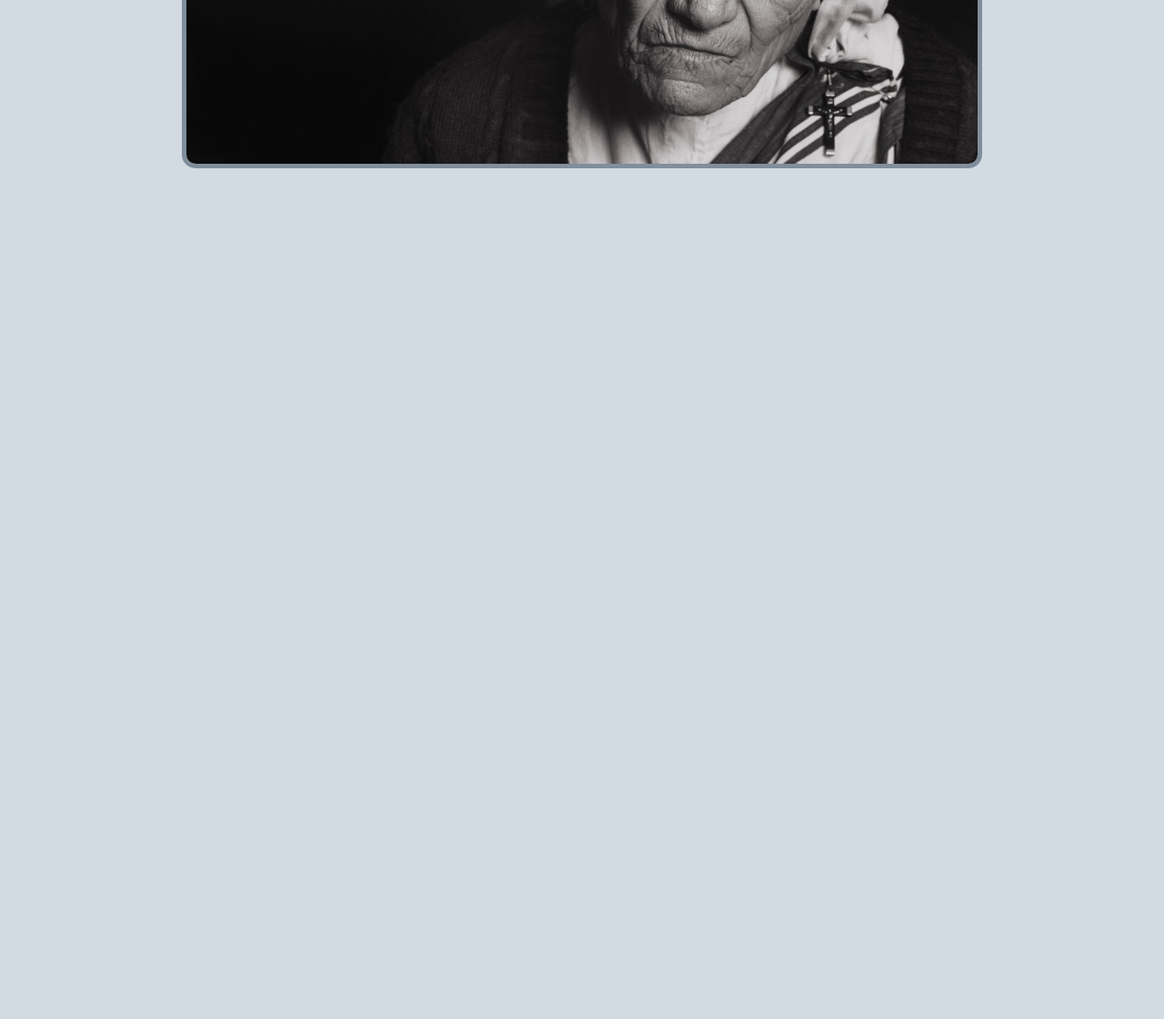
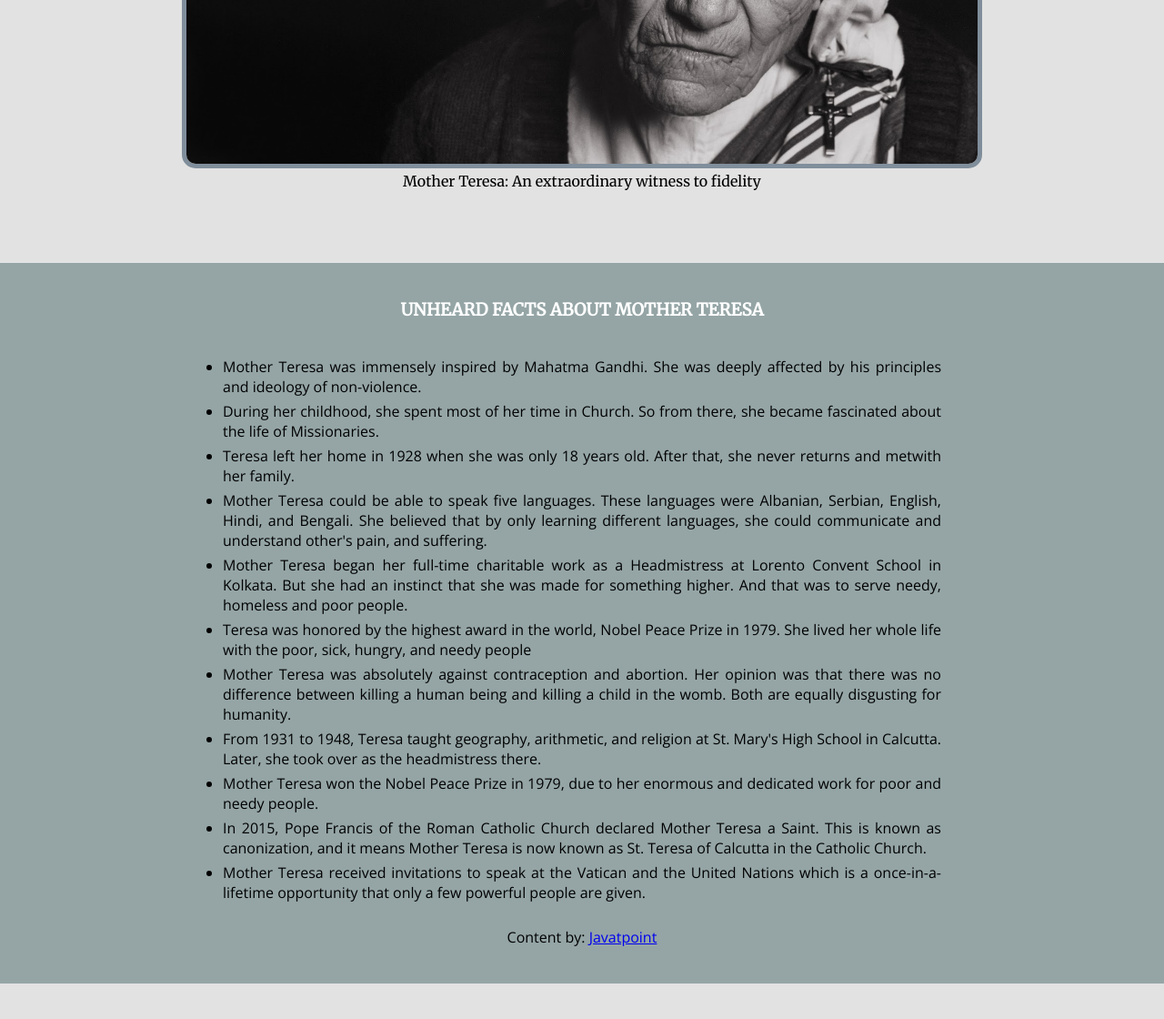
Before and after one commit to drishika2002/TributePage, a plain HTML site: page index.html in a window 1280 px wide. Shown: the part 500-1620 px from the top of the page at 91% size. Before the commit the page ends 800 px from the top, so only its background shows below. Drawn offline with nearby package versions, Linux system fonts and the light colour scheme.

Commit message:
new changes

```diff
--- a/index.html
+++ b/index.html
@@ -10,9 +10,29 @@
 </head>
 <body>
     <center><strong><h1 class="heading">MOTHER TERESA</h1></strong></center>
-    <div class="main-image">
+    <figure class="main-image">
         <img src="image1.jpg" alt="Mother Teresa's image">
+        <figcaption>Mother Teresa: An extraordinary witness to fidelity</figcaption>
     </div>
 
+    <div class="facts">
+        <h3 class="fact_title"><strong>UNHEARD FACTS ABOUT MOTHER TERESA</strong></h3>
+        <ul>
+            <li>Mother Teresa was immensely inspired by Mahatma Gandhi. She was deeply affected by his principles and ideology of non-violence.</li>
+            <li>During her childhood, she spent most of her time in Church. So from there, she became fascinated about the life of Missionaries.</li>
+            <li>Teresa left her home in 1928 when she was only 18 years old. After that, she never returns and metwith her family.</li>
+            <li>Mother Teresa could be able to speak five languages. These languages were Albanian, Serbian, English, Hindi, and Bengali. She believed that by only learning different languages, she could communicate and understand other's pain, and suffering.</li>
+            <li>Mother Teresa began her full-time charitable work as a Headmistress at Lorento Convent School in Kolkata. But she had an instinct that she was made for something higher.
+            And that was to serve needy, homeless and poor people.</li>
+            <li>Teresa was honored by the highest award in the world, Nobel Peace Prize in 1979. She lived her whole life with the poor, sick, hungry, and needy people</li>
+            <li>Mother Teresa was absolutely against contraception and abortion. Her opinion was that there was no difference between killing a human being and killing a child in the womb. Both are equally disgusting for humanity.</li>
+            <li>From 1931 to 1948, Teresa taught geography, arithmetic, and religion at St. Mary's High School in Calcutta. Later, she took over as the headmistress there.</li>
+            <li>Mother Teresa won the Nobel Peace Prize in 1979, due to her enormous and dedicated work for poor and needy people.</li>
+            <li>In 2015, Pope Francis of the Roman Catholic Church declared Mother Teresa a Saint. This is known as canonization, and it means Mother Teresa is now known as St. Teresa of Calcutta in the Catholic Church.</li>
+            <li>Mother Teresa received invitations to speak at the Vatican and the United Nations which is a once-in-a-lifetime opportunity that only a few powerful people are given.</li>
+        </ul>
+        <br>
+        <center><p>Content by: <a href="https://www.javatpoint.com/mother-teresa">Javatpoint</a></p></center>
+    </div>
 </body>
 </html>
--- a/style.css
+++ b/style.css
@@ -1,4 +1,5 @@
 @import url('https://fonts.googleapis.com/css2?family=Merriweather&display=swap');
+@import url('https://fonts.googleapis.com/css2?family=Open+Sans&display=swap');
 
 * {
     margin: 0;
@@ -7,13 +8,14 @@
 
 html {
     font-family: 'Merriweather', serif;
-    background-color: #d2dae2;
+    background-color: #e2e2e2;
+    text-align: center;
 }
 
 .heading {
     margin: 25px 0 50px 0;
     padding: 25px;
-    background-color: #808e9b;
+    background-color: #95a5a6;
     border-top: 5px #131313 solid;
     border-bottom: 5px #131313 solid;
 }
@@ -28,3 +30,23 @@ html {
     border: 5px solid #808e9b;
     border-radius: 15px;
 }
+
+.facts {
+    font-family: 'Open Sans', sans-serif;
+    margin: 5rem 0 5rem 0;
+    padding: 2.5rem 15rem 2.5rem 15rem;
+    text-align: justify;
+    background-color: #95a5a6;
+    font-size: 1rem;
+}
+
+.fact_title {
+    font-family: 'Merriweather', serif;
+    margin-bottom: 2.5rem;
+    text-align: center;
+    color: white;
+}
+
+.facts li {
+    margin: 5px;
+}
```
